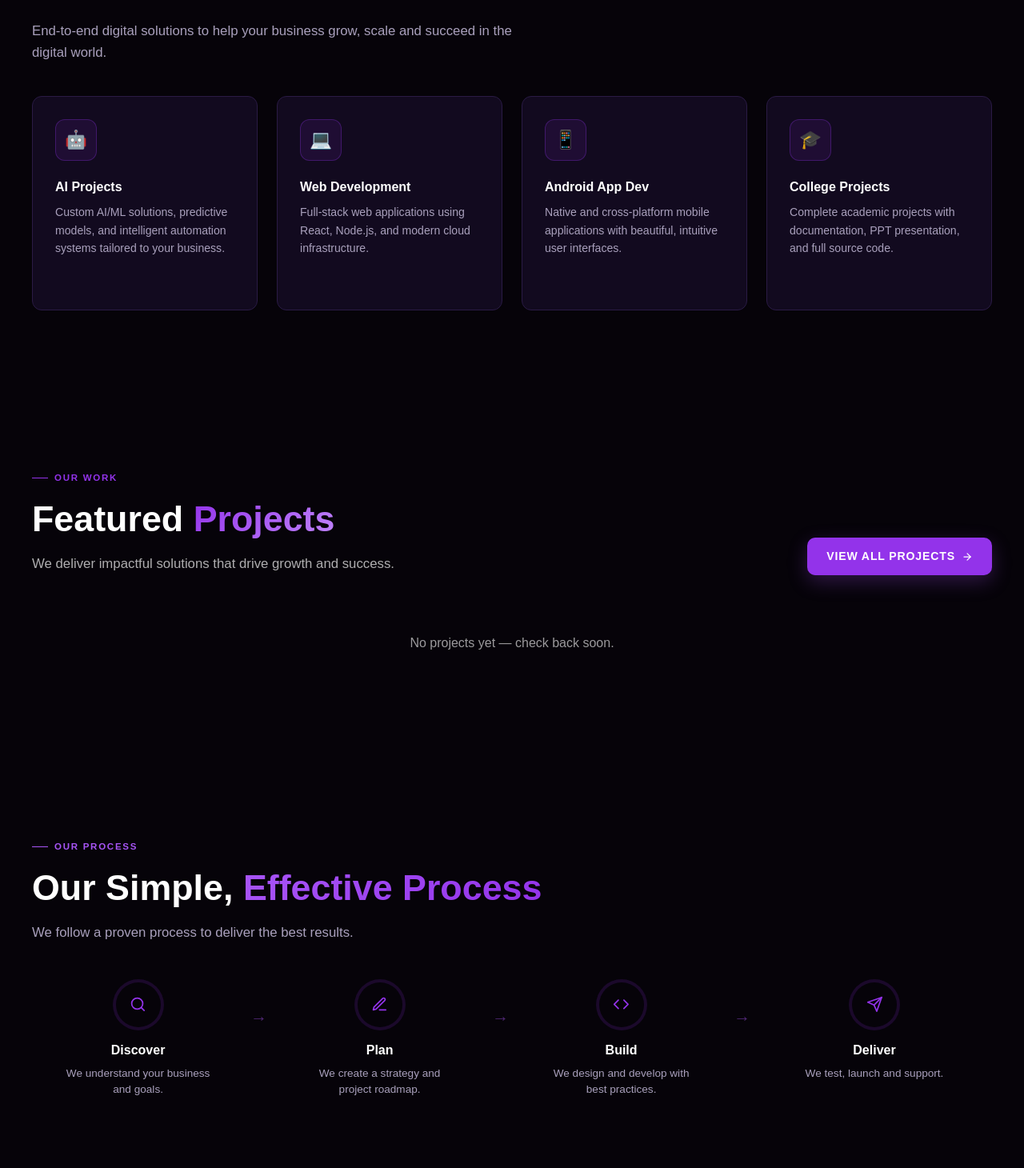
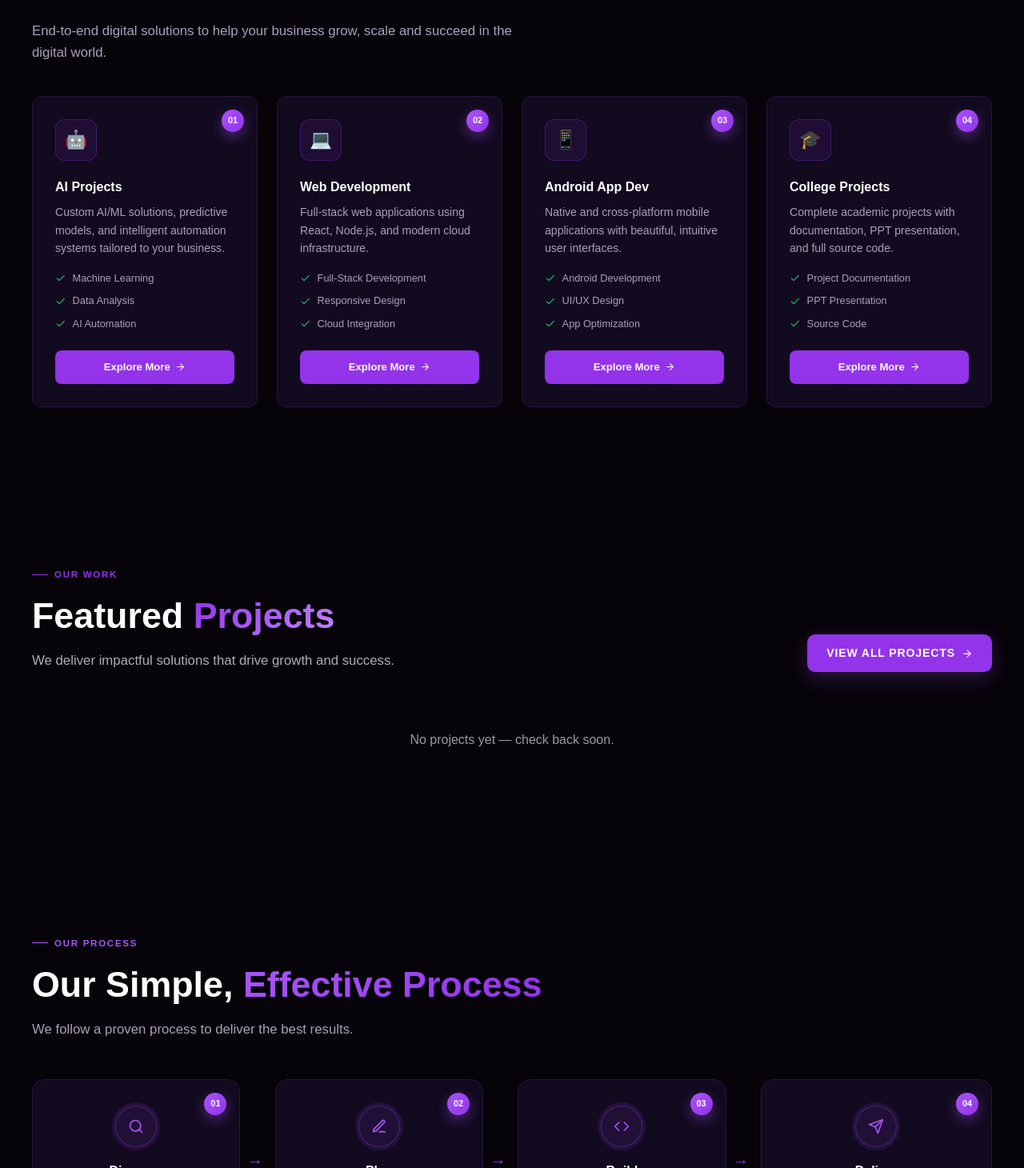
Before and after one commit to shohebkazi/SK-TECHVERSE, a React (Create React App) app in the folder frontend/: page / in a window 1280 px wide. Shown: the part 1350-2810 px from the top of the page at 80% size. Built offline with nearby package versions, Linux system fonts and the light colour scheme; no server answers; a web font is replaced by a local one.

Commit message:
Redesign Process and Services sections with numbered badges, feature checklist, and Explore More CTA

```diff
--- a/frontend/src/data/index.js
+++ b/frontend/src/data/index.js
@@ -1,14 +1,14 @@
 export const SERVICES = [
-  { icon:"🤖", title:"AI Projects",          desc:"Custom AI/ML solutions, predictive models, and intelligent automation systems tailored to your business.",    color:"#00d4ff" },
-  { icon:"💻", title:"Web Development",       desc:"Full-stack web applications using React, Node.js, and modern cloud infrastructure.",                          color:"#a855f7" },
-  { icon:"📱", title:"Android App Dev",       desc:"Native and cross-platform mobile applications with beautiful, intuitive user interfaces.",                    color:"#ec4899" },
-  { icon:"🎓", title:"College Projects",      desc:"Complete academic projects with documentation, PPT presentation, and full source code.",                      color:"#f59e0b" },
-  { icon:"🧾", title:"Billing Software",      desc:"Smart billing & invoicing systems with GST support, inventory, and automated PDF generation.",               color:"#10b981" },
-  { icon:"🏢", title:"ERP Systems",           desc:"Enterprise resource planning solutions tailored precisely to your business workflows and requirements.",       color:"#00d4ff" },
-  { icon:"🛒", title:"E-Commerce Websites",   desc:"High-converting online stores with integrated payment gateways and inventory management systems.",            color:"#a855f7" },
-  { icon:"🎨", title:"UI/UX Design",          desc:"Stunning user interfaces with Figma prototypes, design systems, and pixel-perfect implementations.",          color:"#ec4899" },
-  { icon:"☁️", title:"Cloud Hosting",         desc:"Scalable cloud deployment on AWS, Azure, GCP with automated CI/CD pipelines and monitoring.",                 color:"#f59e0b" },
-  { icon:"🔌", title:"API Development",       desc:"RESTful and GraphQL APIs with comprehensive documentation, versioning, and enterprise-grade security.",        color:"#10b981" },
+  { icon:"🤖", title:"AI Projects",          desc:"Custom AI/ML solutions, predictive models, and intelligent automation systems tailored to your business.",    color:"#00d4ff", features:["Machine Learning","Data Analysis","AI Automation"] },
+  { icon:"💻", title:"Web Development",       desc:"Full-stack web applications using React, Node.js, and modern cloud infrastructure.",                          color:"#a855f7", features:["Full-Stack Development","Responsive Design","Cloud Integration"] },
+  { icon:"📱", title:"Android App Dev",       desc:"Native and cross-platform mobile applications with beautiful, intuitive user interfaces.",                    color:"#ec4899", features:["Android Development","UI/UX Design","App Optimization"] },
+  { icon:"🎓", title:"College Projects",      desc:"Complete academic projects with documentation, PPT presentation, and full source code.",                      color:"#f59e0b", features:["Project Documentation","PPT Presentation","Source Code"] },
+  { icon:"🧾", title:"Billing Software",      desc:"Smart billing & invoicing systems with GST support, inventory, and automated PDF generation.",               color:"#10b981", features:["GST-Ready Invoicing","Inventory Tracking","PDF Automation"] },
+  { icon:"🏢", title:"ERP Systems",           desc:"Enterprise resource planning solutions tailored precisely to your business workflows and requirements.",       color:"#00d4ff", features:["Custom Workflows","Role-Based Access","Analytics Dashboard"] },
+  { icon:"🛒", title:"E-Commerce Websites",   desc:"High-converting online stores with integrated payment gateways and inventory management systems.",            color:"#a855f7", features:["Payment Gateway","Inventory Management","Order Tracking"] },
+  { icon:"🎨", title:"UI/UX Design",          desc:"Stunning user interfaces with Figma prototypes, design systems, and pixel-perfect implementations.",          color:"#ec4899", features:["Figma Prototypes","Design Systems","Pixel-Perfect Build"] },
+  { icon:"☁️", title:"Cloud Hosting",         desc:"Scalable cloud deployment on AWS, Azure, GCP with automated CI/CD pipelines and monitoring.",                 color:"#f59e0b", features:["AWS / Azure / GCP","CI/CD Pipelines","24/7 Monitoring"] },
+  { icon:"🔌", title:"API Development",       desc:"RESTful and GraphQL APIs with comprehensive documentation, versioning, and enterprise-grade security.",        color:"#10b981", features:["REST & GraphQL","API Documentation","Enterprise Security"] },
 ];
 
 export const PROJECTS = [
--- a/frontend/src/pages/AboutServices.jsx
+++ b/frontend/src/pages/AboutServices.jsx
@@ -189,6 +189,7 @@ export function ServicesPage({ setPage }) {
             {SERVICES.map((s,i)=>(
               <Reveal key={i} delay={Math.min(i*0.05,0.3)}>
               <div className="glass-card">
+                <span className="card-badge">{String(i + 1).padStart(2, '0')}</span>
                 <div className="service-icon" style={{ background:`${s.color}15`, border:`1px solid ${s.color}28` }}>
                   <span style={{ fontSize:'1.4rem' }}>{s.icon}</span>
                 </div>
--- a/frontend/src/pages/Home.jsx
+++ b/frontend/src/pages/Home.jsx
@@ -5,7 +5,7 @@ import { getTechIcon } from '../data/techIcons';
 import { resolveImageUrl } from '../utils/image';
 import Reveal from '../components/Reveal';
 import DepthCarousel from '../components/DepthCarousel';
-import { FiArrowRight, FiPlay, FiSearch, FiEdit3, FiCode, FiSend, FiPhone, FiTrendingUp, FiTarget, FiZap, FiBarChart2 } from 'react-icons/fi';
+import { FiArrowRight, FiPlay, FiSearch, FiEdit3, FiCode, FiSend, FiPhone, FiTrendingUp, FiTarget, FiZap, FiBarChart2, FiCheck } from 'react-icons/fi';
 
 const API = process.env.REACT_APP_API_URL || 'http://localhost:5000/api';
 const FILE_BASE = API.replace('/api', '');
@@ -224,12 +224,20 @@ export default function HomePage({ setPage }) {
               {SERVICES.slice(0, 4).map((s, i) => (
                 <Reveal key={i} delay={Math.min(i * 0.06, 0.3)}>
                   <div className="glass-card">
+                    <span className="card-badge">{String(i + 1).padStart(2, '0')}</span>
                     <div className="service-icon" style={{ background:'rgba(var(--np-rgb),0.1)', border:'1px solid rgba(var(--np-rgb),0.3)' }}>
                       <span style={{ fontSize:'1.4rem' }}>{s.icon}</span>
                     </div>
                     <div className="service-title">{s.title}</div>
                     <div className="service-desc">{s.desc}</div>
-                    <div className="service-arrow" onClick={() => setPage('services')}>Learn More →</div>
+                    {s.features && (
+                      <ul className="service-features">
+                        {s.features.map(f => (
+                          <li key={f}><FiCheck /> {f}</li>
+                        ))}
+                      </ul>
+                    )}
+                    <button type="button" className="service-cta" onClick={() => setPage('services')}>Explore More <FiArrowRight /></button>
                   </div>
                 </Reveal>
               ))}
@@ -304,6 +312,7 @@ export default function HomePage({ setPage }) {
               {PROCESS_STEPS.map(([num, title, desc, Icon], i) => (
                 <Reveal key={num} delay={i * 0.08} className="process-step">
                   <div className="process-step-inner">
+                    <span className="card-badge">{String(i + 1).padStart(2, '0')}</span>
                     <div className="process-circle"><Icon /></div>
                     <div className="process-title">{title}</div>
                     <div className="process-desc">{desc}</div>
--- a/frontend/src/styles/globals.css
+++ b/frontend/src/styles/globals.css
@@ -585,6 +585,29 @@ body.light .tech-slider::after  { background:linear-gradient(-90deg,var(--bg-dar
 .service-arrow { display:inline-flex; align-items:center; gap:0.4rem; margin-top:1rem; font-family:var(--font-ui); font-size:0.78rem; font-weight:600; color:var(--neon-blue); text-transform:uppercase; opacity:0; transition:opacity 0.3s; cursor:pointer; }
 .glass-card:hover .service-arrow { opacity:1; }
 
+/* Numbered corner badge (used on service + process cards) */
+.card-badge {
+  position:absolute; top:1rem; right:1rem; width:28px; height:28px; border-radius:50%;
+  background:linear-gradient(135deg,var(--neon-blue),var(--neon-purple)); color:#fff;
+  font-family:var(--font-ui); font-weight:800; font-size:0.68rem;
+  display:flex; align-items:center; justify-content:center;
+  box-shadow:0 6px 16px rgba(var(--nb-rgb),0.4); z-index:2;
+}
+.glass-card { position:relative; border-color:rgba(var(--nb-rgb),0.14); }
+
+/* Feature checklist under the description */
+.service-features { list-style:none; display:flex; flex-direction:column; gap:0.5rem; margin:1rem 0 1.4rem; }
+.service-features li { display:flex; align-items:center; gap:0.5rem; font-size:0.8rem; color:var(--text-2); }
+.service-features li svg { color:#22C55E; flex-shrink:0; font-size:0.85rem; }
+
+/* Solid pill CTA button ("Explore More") */
+.service-cta {
+  display:inline-flex; align-items:center; justify-content:center; gap:0.4rem; width:100%;
+  background:var(--neon-purple); color:#fff; font-family:var(--font-ui); font-weight:700; font-size:0.82rem;
+  padding:0.65rem 1rem; border-radius:8px; border:none; cursor:pointer; transition:all 0.3s; text-decoration:none;
+}
+.service-cta:hover { transform:translateY(-2px); box-shadow:0 10px 24px rgba(var(--np-rgb),0.4); background:var(--neon-blue); }
+
 /* ─── PROJECT CARDS ─── */
 .projects-grid { display:grid; grid-template-columns:repeat(auto-fill,minmax(340px,1fr)); gap:1.5rem; }
 @media(max-width:480px){ .projects-grid{grid-template-columns:1fr;} }
@@ -897,16 +920,25 @@ body.light .footer { background:rgba(220,228,255,0.97); }
 .service-arrow.gold { color:var(--neon-purple); opacity:1; }
 
 /* ─── PROCESS STEPS ─── */
-.process-row { display:flex; align-items:flex-start; gap:0.5rem; }
+.process-row { display:flex; align-items:flex-start; gap:0.9rem; }
 @media(max-width:900px){ .process-row { flex-direction:column; align-items:stretch; } }
-.process-step { display:flex; align-items:flex-start; flex:1; gap:0.5rem; }
+.process-step { display:flex; align-items:center; flex:1; gap:0.5rem; }
 @media(max-width:900px){ .process-step { flex-direction:column; } }
-.process-step-inner { text-align:center; flex:1; }
-.process-circle { width:56px; height:56px; border-radius:50%; background:var(--navy); color:var(--neon-purple); display:flex; align-items:center; justify-content:center; font-size:1.3rem; margin:0 auto 1rem; }
+.process-step-inner {
+  position:relative; text-align:center; flex:1; width:100%;
+  background:var(--bg-card); border:1px solid rgba(var(--nb-rgb),0.16); border-radius:16px;
+  padding:2rem 1.25rem 1.5rem; transition:all 0.3s;
+}
+.process-step-inner:hover { border-color:var(--border-h); transform:translateY(-4px); box-shadow:0 16px 40px rgba(0,0,0,0.35),0 0 0 1px rgba(var(--nb-rgb),0.1); }
+.process-circle {
+  width:52px; height:52px; border-radius:50%; background:rgba(var(--nb-rgb),0.1);
+  border:1px solid rgba(var(--nb-rgb),0.3); color:var(--neon-blue);
+  display:flex; align-items:center; justify-content:center; font-size:1.25rem; margin:0 auto 1.1rem;
+}
 .process-title { font-family:var(--font-display); font-weight:700; font-size:1rem; margin-bottom:0.4rem; }
 .process-desc { font-size:0.85rem; color:var(--text-2); max-width:180px; margin:0 auto; line-height:1.5; }
-.process-arrow { color:var(--border-h); font-size:1.3rem; margin-top:1.6rem; align-self:flex-start; }
-@media(max-width:900px){ .process-arrow { display:none; } .process-step { margin-bottom:1.5rem; } }
+.process-arrow { color:var(--neon-purple); font-size:1.3rem; margin-top:0; align-self:center; flex-shrink:0; }
+@media(max-width:900px){ .process-arrow { display:none; } .process-step { margin-bottom:1.25rem; } }
 
 /* ─── CTA NAVY BANNER ─── */
 .cta-navy-banner { background:var(--navy); padding:3.5rem 2rem; }
```
